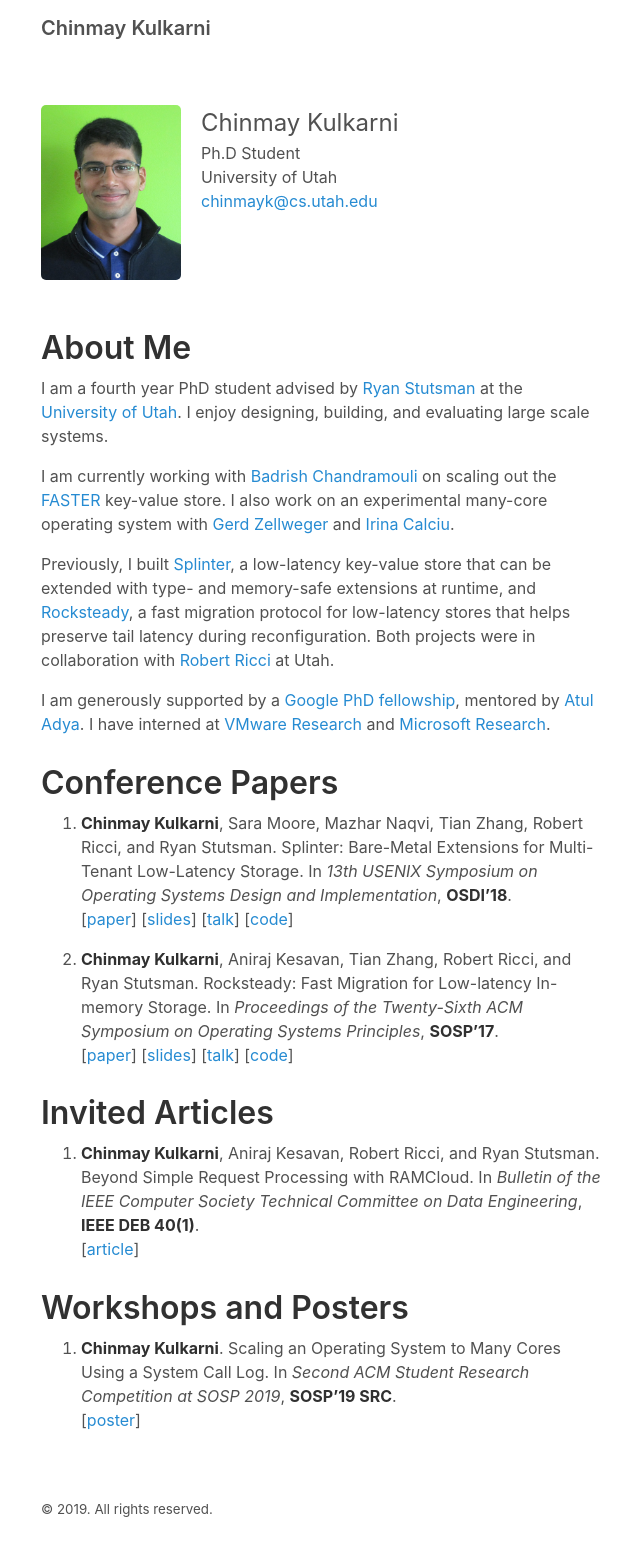
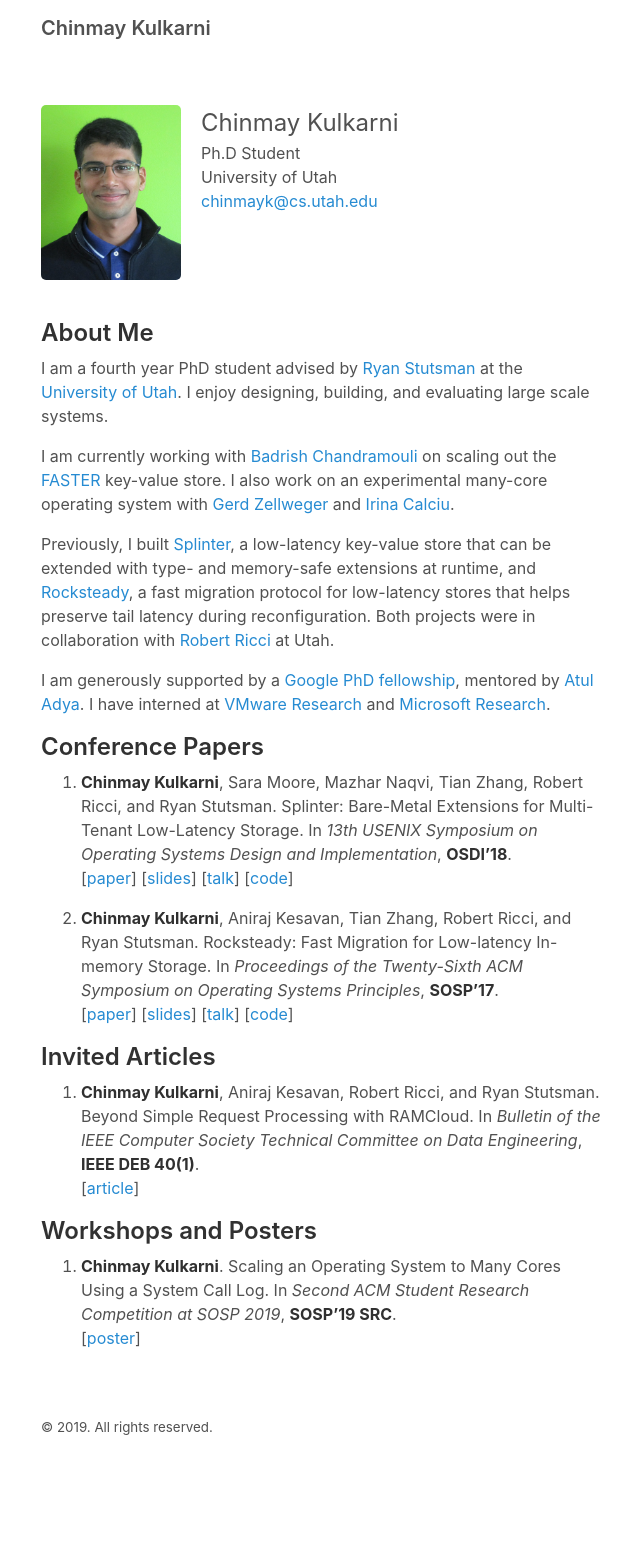
Before and after one commit to chinkulkarni/chinkulkarni.github.io, a Jekyll site: the page built from index.md, in a window 1280 px wide. Shown: the whole page, without its empty margins (319-959 px from the left). Built offline with Jekyll 4.4.1, drawn with Linux system fonts in a browser that asks for light colours; after the commit the page ends 1470 px from its top, so only the background shows below that.

Commit message:
Reduce heading size

```diff
--- a/index.md
+++ b/index.md
@@ -14,7 +14,7 @@ University of Utah<br>
 
 <p></p>
 
-# About Me
+## About Me
 
 I am a fourth year PhD student advised by [Ryan Stutsman](http://rstutsman.github.io/) at
 the [University of Utah](http://www.cs.utah.edu/). I enjoy designing, building, and evaluating large scale systems.
@@ -25,7 +25,7 @@ Previously, I built [Splinter](http://utah.systems/projects/kulkarni_splinter),
 
 I am generously supported by a [Google PhD fellowship](https://ai.googleblog.com/2019/09/announcement-of-2019-fellowship.html), mentored by [Atul Adya](https://ai.google/research/people/AtulAdya). I have interned at [VMware Research](https://research.vmware.com/) and [Microsoft Research](https://www.microsoft.com/en-us/research/?from=http%3A%2F%2Fresearch.microsoft.com%2F).
 
-# Conference Papers
+## Conference Papers
 
 1. **Chinmay Kulkarni**, Sara Moore, Mazhar Naqvi, Tian Zhang, Robert Ricci, and Ryan Stutsman.
    Splinter: Bare-Metal Extensions for Multi-Tenant Low-Latency Storage.
@@ -43,14 +43,14 @@ I am generously supported by a [Google PhD fellowship](https://ai.googleblog.com
    [[talk](https://www.youtube.com/watch?v=FW8AkWee6Qo)]
    [[code](https://github.com/utah-scs/RAMCloud/tree/rocksteady-sosp2017)]
 
-# Invited Articles
+## Invited Articles
 
 1. **Chinmay Kulkarni**, Aniraj Kesavan, Robert Ricci, and Ryan Stutsman.
    Beyond Simple Request Processing with RAMCloud.
    In *Bulletin of the IEEE Computer Society Technical Committee on Data Engineering*,<br> **IEEE DEB 40(1)**.<br>
    [[article](https://chinkulkarni.github.io/public/deb-2017.pdf)]
 
-# Workshops and Posters
+## Workshops and Posters
 
 1. **Chinmay Kulkarni**.
    Scaling an Operating System to Many Cores Using a System Call Log.
```
